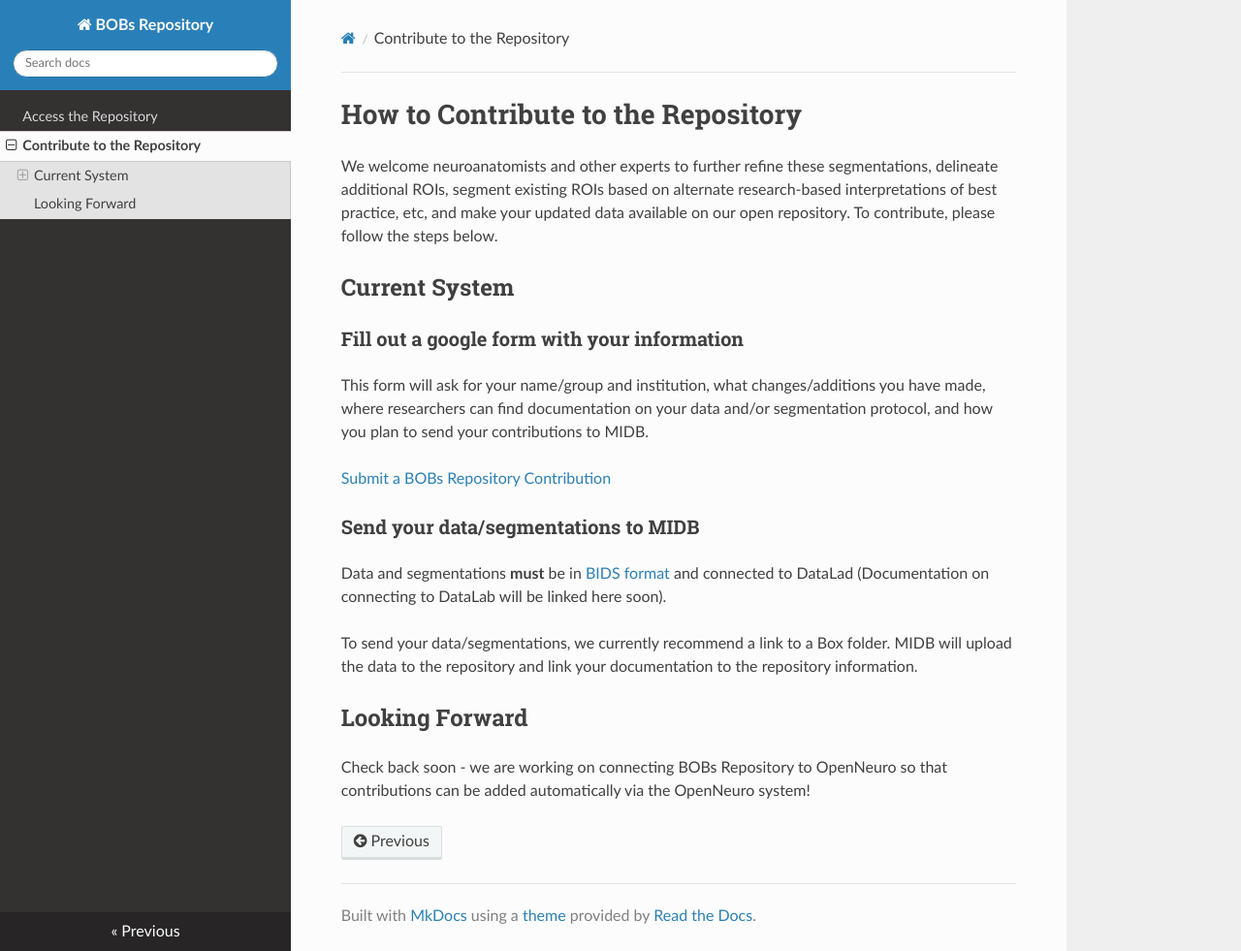
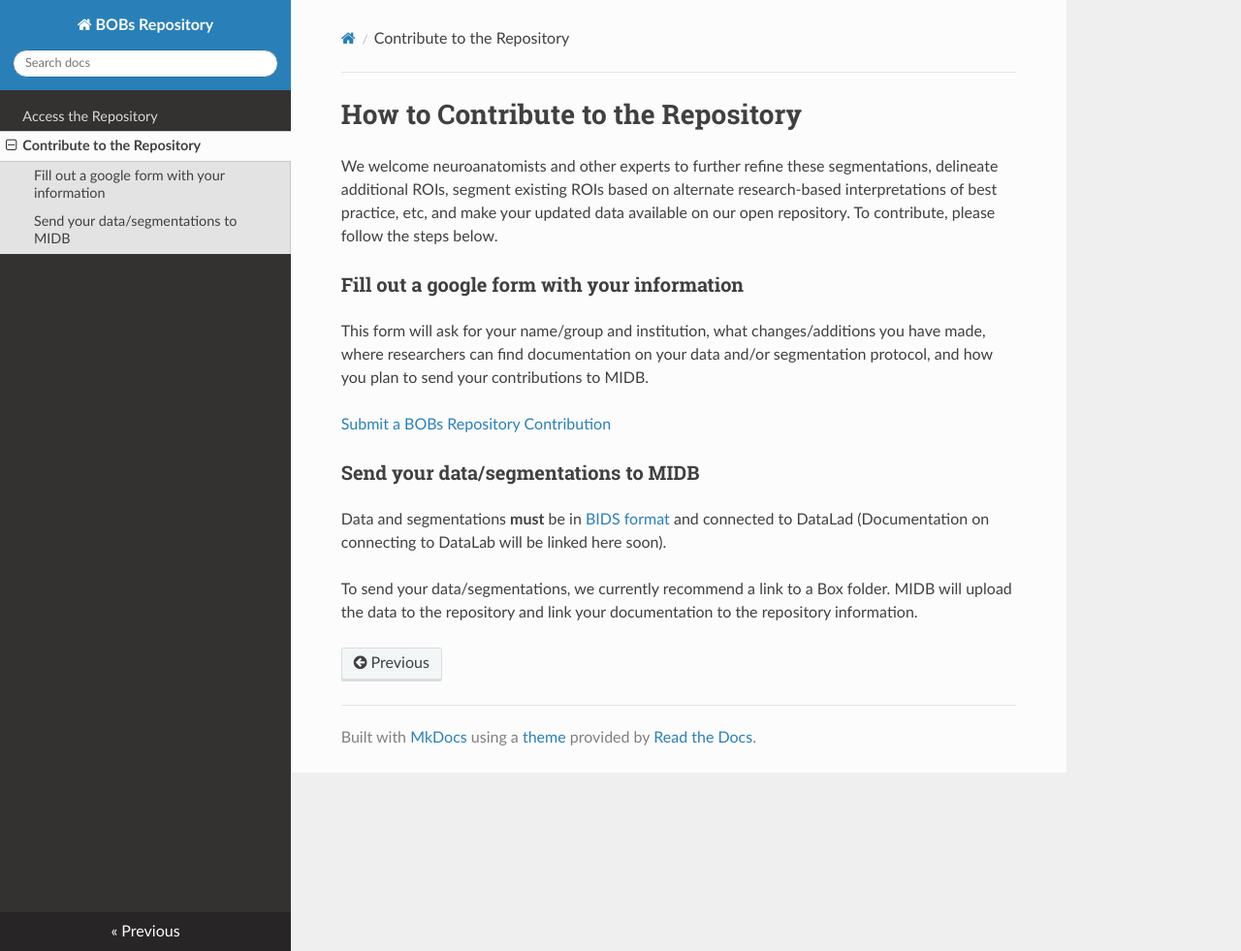
Before and after one commit to DCAN-Labs/BOBsRepositoryRTD, an MkDocs documentation site: the page built from docs/contribute.md, in a window 1280 px wide and 981 px high. Shown: the whole window at 97% size. Built offline with MkDocs 1.6.1, drawn with Linux system fonts in a browser that asks for light colours; nearby versions of some CDN libraries.

Commit message:
Update contribute.md
removed "current system" and "looking forward" - looking forward said that OpenNeuro will enable contributions to be added automatically via OpenNeuro, which isn't exactly correct

```diff
--- a/docs/contribute.md
+++ b/docs/contribute.md
@@ -1,8 +1,6 @@
 # How to Contribute to the Repository
 
 We welcome neuroanatomists and other experts to further refine these segmentations, delineate additional ROIs, segment existing ROIs based on alternate research-based interpretations of best practice, etc, and make your updated data available on our open repository. To contribute, please follow the steps below.
-
-## Current System
 
 ### Fill out a google form with your information
 
@@ -15,8 +13,3 @@ This form will ask for your name/group and institution, what changes/additions y
 Data and segmentations **must** be in [BIDS format](https://bids.neuroimaging.io/) and connected to DataLad (Documentation on connecting to DataLab will be linked here soon).
 
 To send your data/segmentations, we currently recommend a link to a Box folder. MIDB will upload the data to the repository and link your documentation to the repository information.
-
-
-## Looking Forward
-
-Check back soon - we are working on connecting BOBs Repository to OpenNeuro so that contributions can be added automatically via the OpenNeuro system!
```
